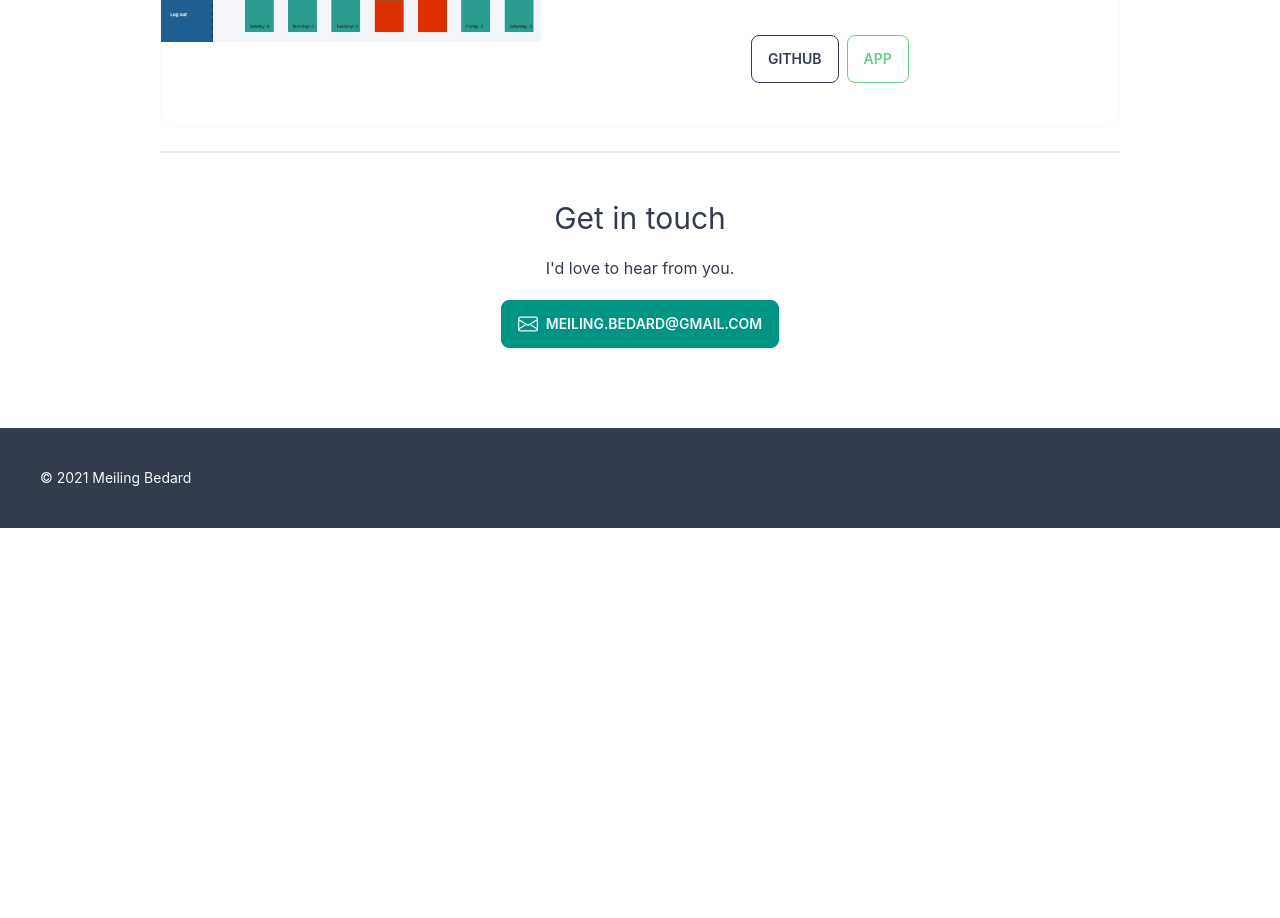
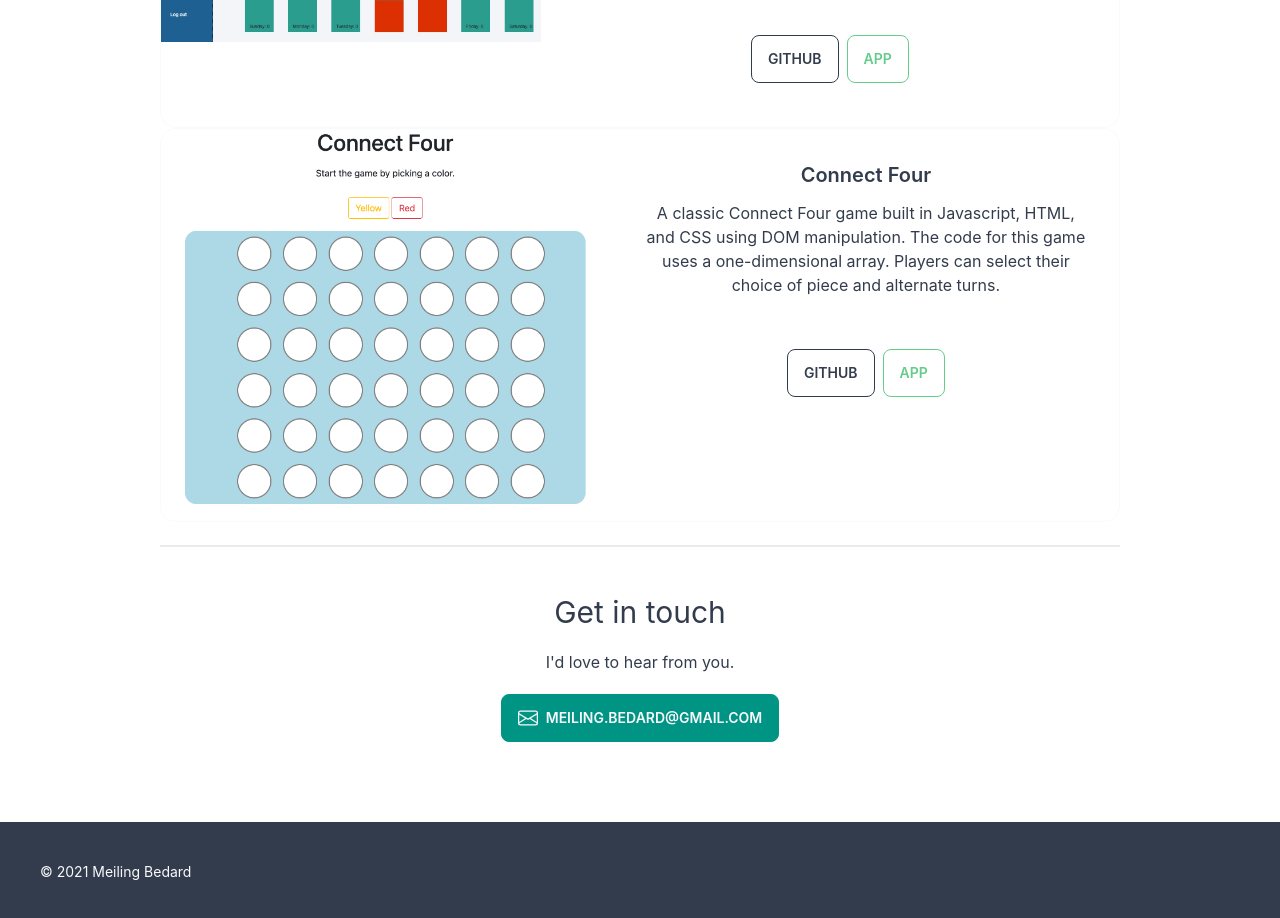
Before and after one commit to mbedard0/website, a React (Create React App) app: page / in a window 1280 px wide. Shown: the part 1520-2438 px from the top of the page. Before the commit the page ends 2048 px from the top, so only its background shows below. Built offline with nearby package versions, Linux system fonts and the light colour scheme.

Commit message:
add projects and update CV

```diff
--- a/src/App.jsx
+++ b/src/App.jsx
@@ -3,6 +3,7 @@ import 'animate.css';
 import profilePic from './photo-website.jpg'
 import playersIo from './players-io.png'
 import backlog from './backlog.jpg'
+import connectfour from './connect-four.png'
 
 function App() {
   function getYear() {
@@ -21,7 +22,7 @@ function App() {
         </div>
         <div class="flex-1 px-10 mx-2">
           <div class="items-stretch hidden lg:flex">
-            <a class="btn btn-ghost btn-sm rounded-btn" href='https://drive.google.com/file/d/1lraCPlOwTmSl2qLeTJpOyrqG6XN_5eex/view?usp=sharing'>
+            <a class="btn btn-ghost btn-sm rounded-btn" href='https://drive.google.com/file/d/16hYwV2xnsOAQRTs1vlrAqVZ6FAhmOxEz/view?usp=sharing'>
               CV
             </a>
             <a class="btn btn-ghost btn-sm rounded-btn" href='https://github.com/mbedard0'>
@@ -122,6 +123,28 @@ function App() {
             </div>
           </div>
         </div>
+        <div class="card lg:card-side bordered">
+          <figure>
+            <div class="avatar">
+              <img src={connectfour} alt='backlog app screenshot'/>
+            </div>
+          </figure>
+          <div class="card-body">
+            <h2 class="card-title">Connect Four</h2>
+            <p>A classic Connect Four game built in Javascript, HTML, and CSS using DOM manipulation. The code for this game uses a one-dimensional array. Players can select their choice of piece and alternate turns.</p>
+            <div class="card-actions">
+              <div class="card-actions mx-auto">
+                <a href="https://github.com/mbedard0/connect-four/">
+                  <button class="btn btn-outline">GitHub</button>
+                </a>
+                <a href="https://mbedard0.github.io/connect-four/">
+                  <button class="btn btn-outline btn-primary">App</button>
+                </a>
+              </div>
+            </div>
+          </div>
+        </div>
+
         <div class="divider"></div>
         <div>
           <h2 className='text-3xl mt-10 mb-5'>
```
Also changed, not shown: src/connect-four.png (added).
